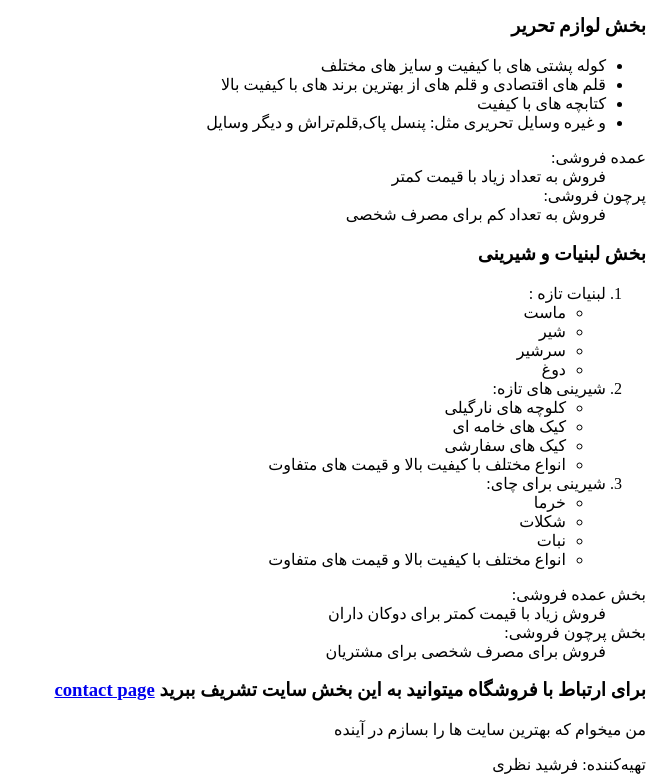
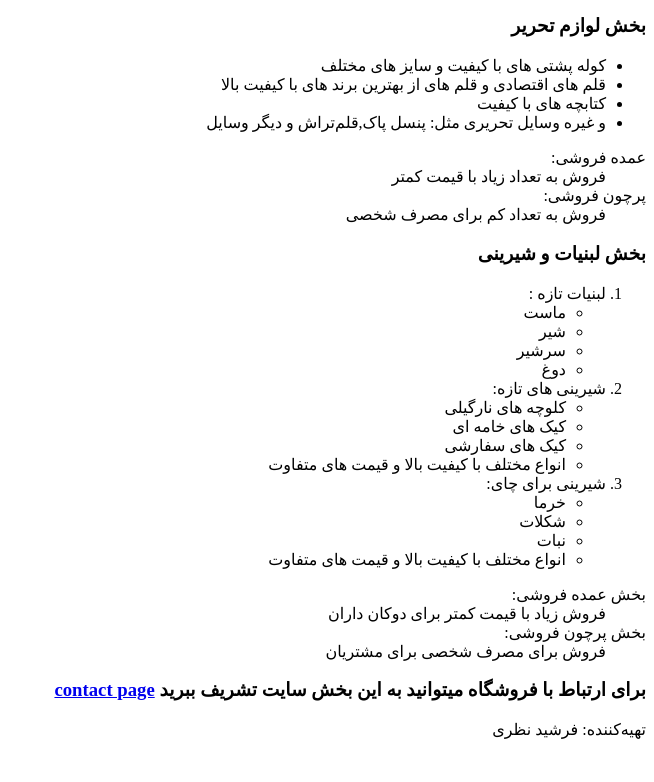
Before and after one commit to farshidnazari/zaitoon-store, a plain HTML site: page index.html in a window 1280 px wide. Shown: the part 1444-2226 px from the top of the page, without its empty margins (626-1280 px from the left). After the commit the page ends 2191 px from the top, so only its background shows below. Drawn offline with Linux system fonts and the light colour scheme.

Commit message:
Update website

```diff
--- a/index.html
+++ b/index.html
@@ -137,7 +137,6 @@
                 <a href="contact.html">contact page</a>
             </h3>
         </section>
-<p>من میخوام که بهترین سایت ها را بسازم در آینده</p>
 <footer>
     تهیه‌کننده: فرشید نظری
 </footer>
```
